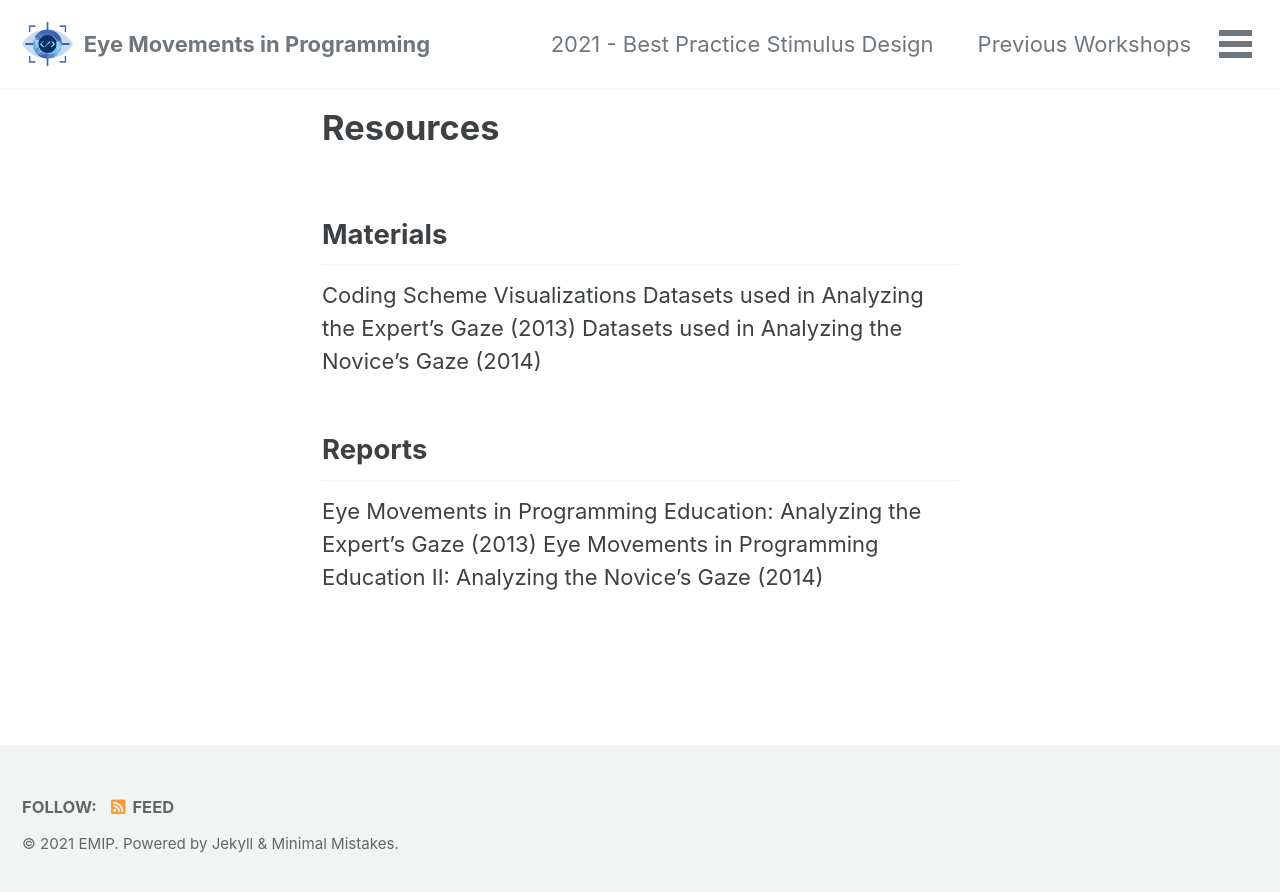
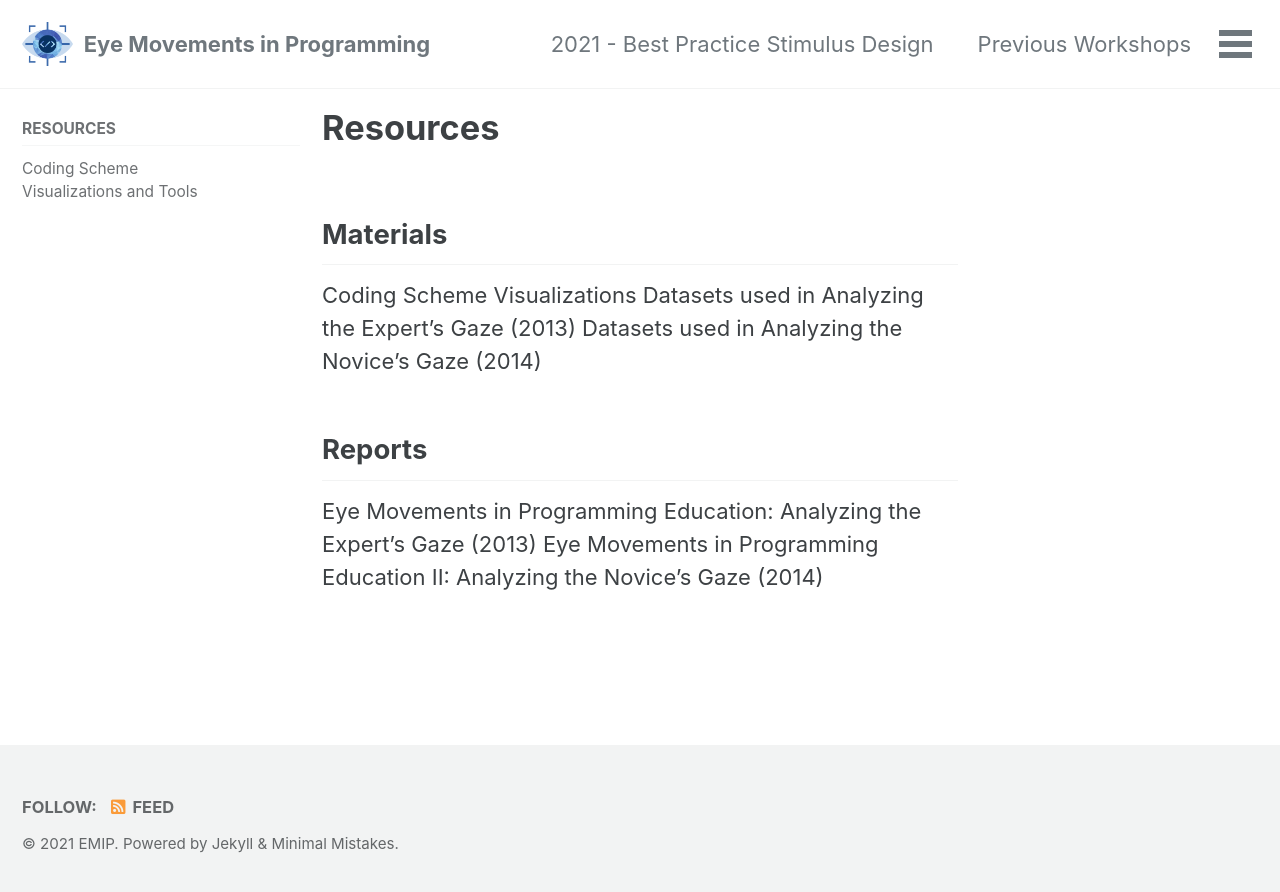
Before and after one commit to EMIPws/emipws.github.io, a Jekyll site: the page built from resources.md, in a window 1280 px wide. Shown: the top 892 px of the page. Built offline with Jekyll 4.4.1, drawn with Linux system fonts in a browser that asks for light colours; cached includes are drawn as plain includes.

Commit message:
Update resources.md

```diff
--- a/resources.md
+++ b/resources.md
@@ -3,6 +3,8 @@ layout: single
 permalink: /resources/
 header:
 title: "Resources"
+sidebar:
+  nav: "resources"
 ---
 ## Materials
 Coding Scheme
```
